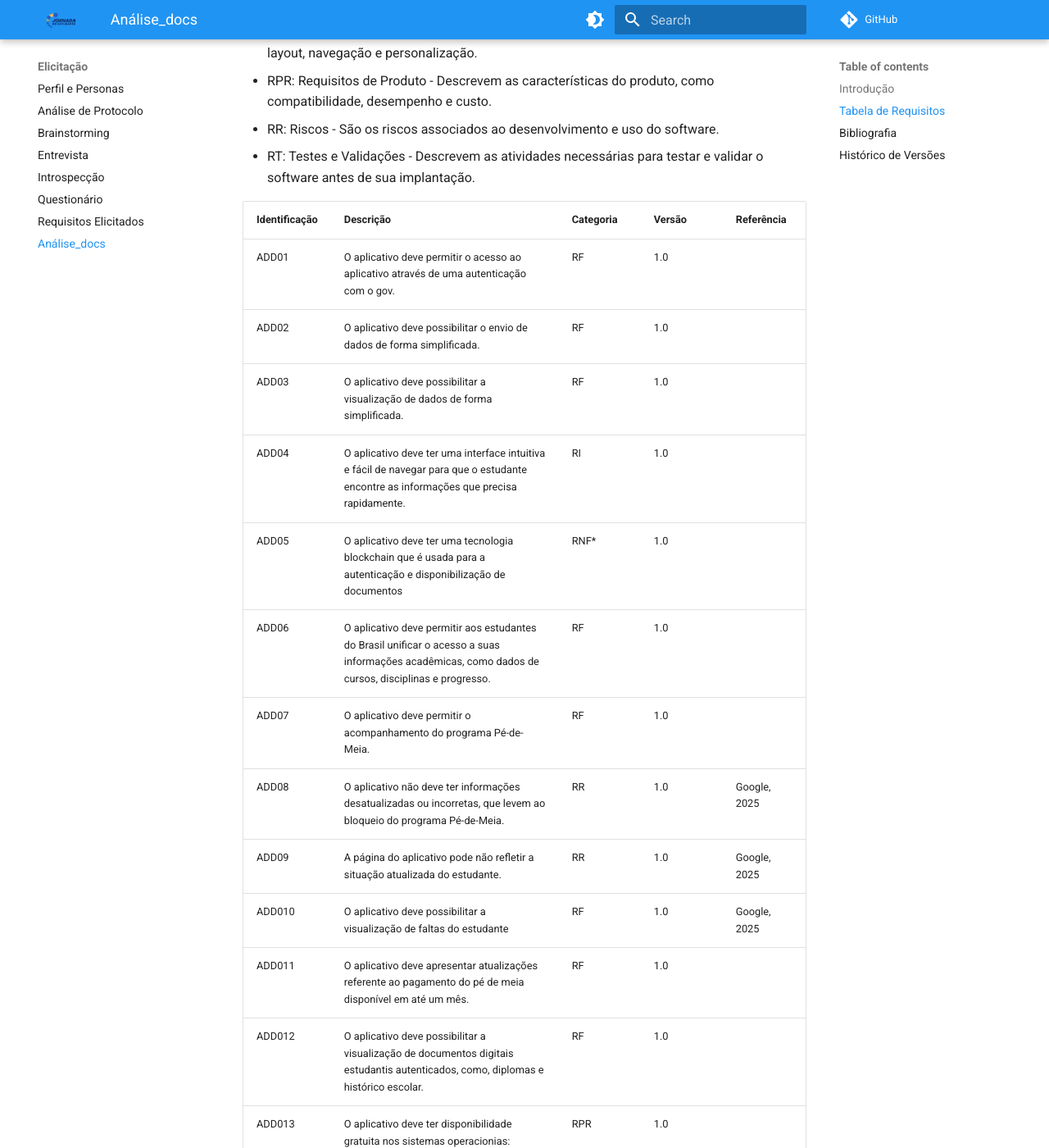
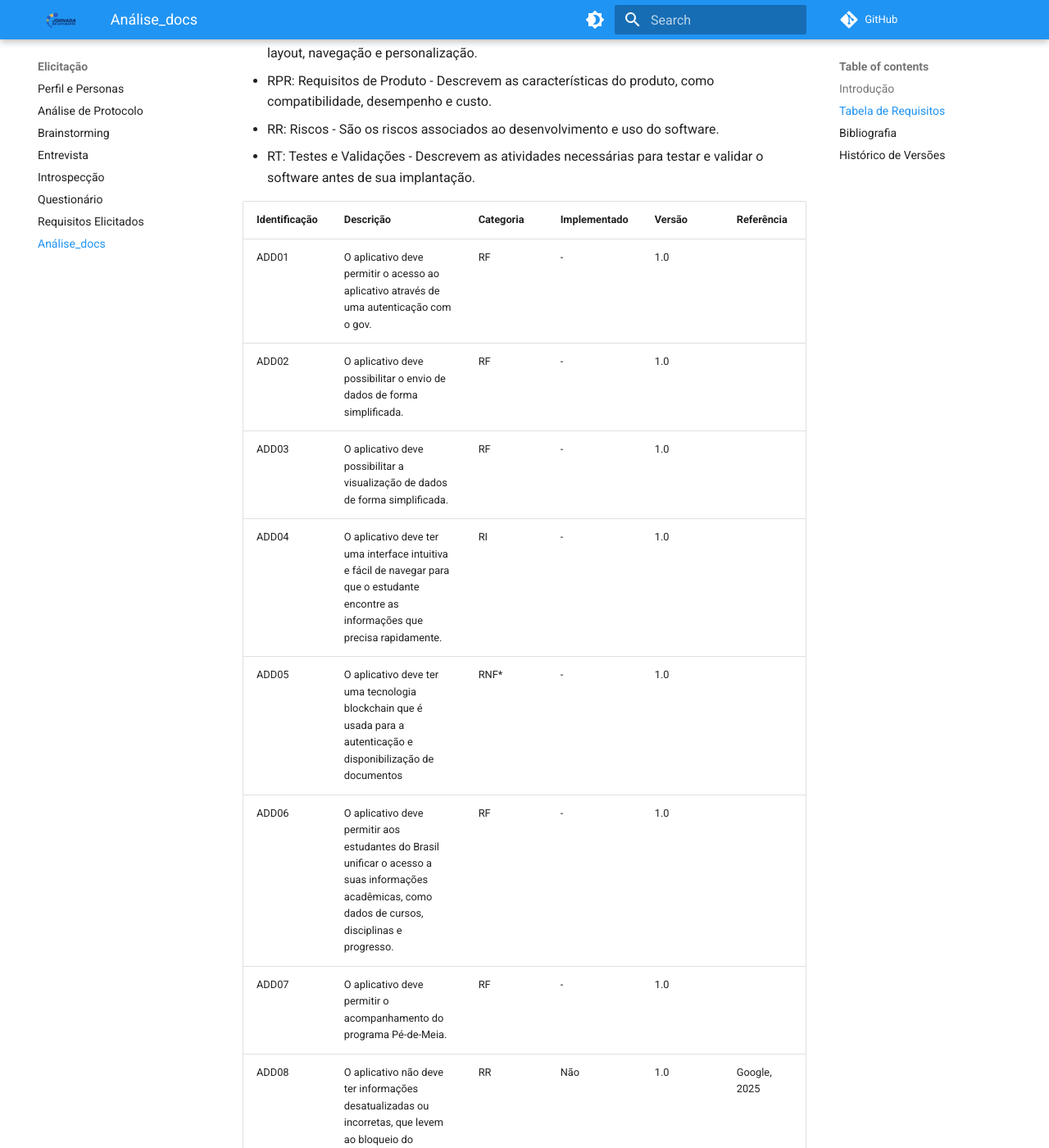
Before and after one commit to Requisitos-de-Software/2025.2-Grupo05, an MkDocs documentation site: the page built from docs/Elicitação/Analise_docs.md, in a window 1280 px wide and 1400 px high, scrolled down 724 px. Shown: the whole window at 82% size. Built offline with MkDocs 1.6.1 and Material for MkDocs 9.7.7, drawn with Linux system fonts in a browser that asks for light colours; comment, search, counter and statistics services are not loaded; some of the changed text lies outside the part shown.

Commit message:
feat: adicionado coluna de implementacao

```diff
--- a/docs/Elicitação/Analise_docs.md
+++ b/docs/Elicitação/Analise_docs.md
@@ -15,28 +15,28 @@
 - RR: Riscos - São os riscos associados ao desenvolvimento e uso do software.
 - RT: Testes e Validações - Descrevem as atividades necessárias para testar e validar o software antes de sua implantação.
 
-| Identificação | Descrição                                                                                      | Categoria | Versão | Referência |
-|---------------|------------------------------------------------------------------------------------------------|-----------|--------|-------|
-| ADD01         |  O aplicativo deve permitir o acesso ao aplicativo através de uma autenticação com o gov. | RF       | 1.0    |
-| ADD02         |  O aplicativo deve possibilitar o envio de dados de forma simplificada.                                       | RF       | 1.0    |
-| ADD03         |  O aplicativo deve possibilitar a visualização de dados de forma simplificada.                                       | RF       | 1.0    |
-| ADD04         |  O aplicativo deve ter uma interface intuitiva e fácil de navegar para que o estudante encontre as informações que precisa rapidamente.       | RI       | 1.0    |
-| ADD05         |  O aplicativo deve ter uma tecnologia blockchain que é usada para a autenticação e disponibilização de documentos| RNF*       | 1.0    |
-| ADD06         | O aplicativo deve permitir aos estudantes do Brasil unificar o acesso a suas informações acadêmicas, como dados de cursos, disciplinas e progresso.               | RF       | 1.0    |
-| ADD07         |  O aplicativo deve permitir o acompanhamento do programa Pé-de-Meia.       | RF       | 1.0    |
-| ADD08         |   O aplicativo não deve ter informações desatualizadas ou incorretas, que levem ao bloqueio do programa Pé-de-Meia.| RR       | 1.0    | Google, 2025 |
-| ADD09         | A página do aplicativo pode não refletir a situação atualizada do estudante.              | RR        | 1.0    | Google, 2025 |
-| ADD010 | O aplicativo deve possibilitar a visualização de faltas do estudante | RF | 1.0 | Google, 2025 |
-| ADD011 | O aplicativo deve apresentar atualizações referente ao pagamento do pé de meia disponível em até um mês. | RF | 1.0 |
-| ADD012 | O aplicativo deve possibilitar a visualização de documentos digitais estudantis autenticados, como, diplomas e histórico escolar. | RF | 1.0 |
-| ADD013 | O aplicativo deve ter disponibilidade gratuita nos sistemas operacionias: Android e iOS.| RPR | 1.0 |
-| ADD014 | O aplicativo deve possibilitar o acompanhamento de registros estudantis desde o ingresso até níveis superiores.| RF | 1.0 |
-| ADD015 | O aplicativo não deve possibilitar riscos de vazamentos de dados por meio de uma segurança adequada.| RR| 1.0 |
-| ADD016 | O aplicativo deve ser um canal direto de comunicação entre o MEC e os estudantes.| RF| 1.0 | UFSC, 2023 |
-| ADD017 | O aplicativo deve possibilitar informar um curso que você estudou ou está cursando.| RF| 1.0 |  UFSC, 2023 |
-| ADD018 | O aplicativo deve possibilitar os usuários recebam através de um canal de comunicação novidades do Governo Federal voltadas à educação.| RF| 1.0 |  UFSC, 2023 |
-| ADD019 | O aplicativo deve possibilitar acessar rapidamente serviços estudantis.| RF| 1.0 |  UFSC, 2023 |
-| ADD020 | O aplicativo não deve possibilitar integração da escola ou universidade por dentro da plataforma.| RF| 1.0 | UFSC, 2023 |
+| Identificação | Descrição                                                                                      | Categoria | Implementado | Versão | Referência |
+|---------------|------------------------------------------------------------------------------------------------|-----------|-----|---|-------|
+| ADD01         |  O aplicativo deve permitir o acesso ao aplicativo através de uma autenticação com o gov. | RF       | - | 1.0    |
+| ADD02         |  O aplicativo deve possibilitar o envio de dados de forma simplificada.                                       | RF       | - | 1.0    |
+| ADD03         |  O aplicativo deve possibilitar a visualização de dados de forma simplificada.                                       | RF       | - | 1.0    |
+| ADD04         |  O aplicativo deve ter uma interface intuitiva e fácil de navegar para que o estudante encontre as informações que precisa rapidamente.       | RI       | - | 1.0    |
+| ADD05         |  O aplicativo deve ter uma tecnologia blockchain que é usada para a autenticação e disponibilização de documentos| RNF*       | - | 1.0    |
+| ADD06         | O aplicativo deve permitir aos estudantes do Brasil unificar o acesso a suas informações acadêmicas, como dados de cursos, disciplinas e progresso.               | RF       | - | 1.0    |
+| ADD07         |  O aplicativo deve permitir o acompanhamento do programa Pé-de-Meia.       | RF       | - |  1.0    |
+| ADD08         |   O aplicativo não deve ter informações desatualizadas ou incorretas, que levem ao bloqueio do programa Pé-de-Meia.| RR       | Não | 1.0    | Google, 2025 |
+| ADD09         | A página do aplicativo pode não refletir a situação atualizada do estudante.              | RR        | Sim | 1.0    | Google, 2025 |
+| ADD010 | O aplicativo deve possibilitar a visualização de faltas do estudante | RF | Sim | 1.0 | Google, 2025 |
+| ADD011 | O aplicativo deve apresentar atualizações referente ao pagamento do pé de meia disponível em até um mês. | RF | - | 1.0 |
+| ADD012 | O aplicativo deve possibilitar a visualização de documentos digitais estudantis autenticados, como, diplomas e histórico escolar. | RF | - | 1.0 |
+| ADD013 | O aplicativo deve ter disponibilidade gratuita nos sistemas operacionias: Android e iOS.| RPR | - | 1.0 |
+| ADD014 | O aplicativo deve possibilitar o acompanhamento de registros estudantis desde o ingresso até níveis superiores.| RF | - | 1.0 |
+| ADD015 | O aplicativo não deve possibilitar riscos de vazamentos de dados por meio de uma segurança adequada.| RR| - | 1.0 |
+| ADD016 | O aplicativo deve ser um canal direto de comunicação entre o MEC e os estudantes.| RF| Sim | 1.0 | UFSC, 2023 |
+| ADD017 | O aplicativo deve possibilitar informar um curso que você estudou ou está cursando.| RF| Sim | 1.0 |  UFSC, 2023 |
+| ADD018 | O aplicativo deve possibilitar os usuários recebam através de um canal de comunicação novidades do Governo Federal voltadas à educação.| RF| Sim | 1.0 |  UFSC, 2023 |
+| ADD019 | O aplicativo deve possibilitar acessar rapidamente serviços estudantis.| RF| Sim |  1.0 |  UFSC, 2023 |
+| ADD020 | O aplicativo não deve possibilitar integração da escola ou universidade por dentro da plataforma.| RF| Sim | 1.0 | UFSC, 2023 |
 
 <p style="text-align: center; font-size: 14px;">
 Tabela 1 – Conjunto de requisitos levantados na análise documental.<br>
```
